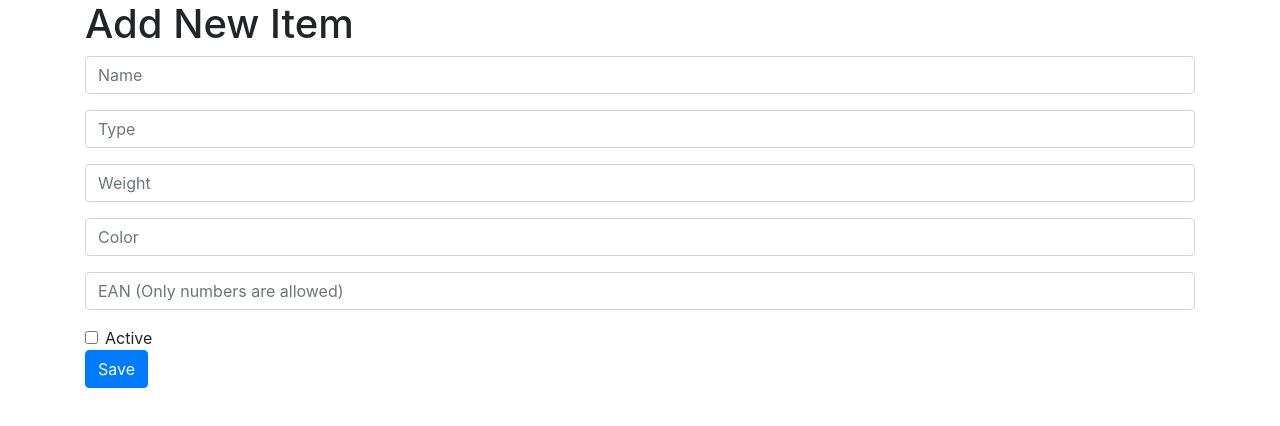
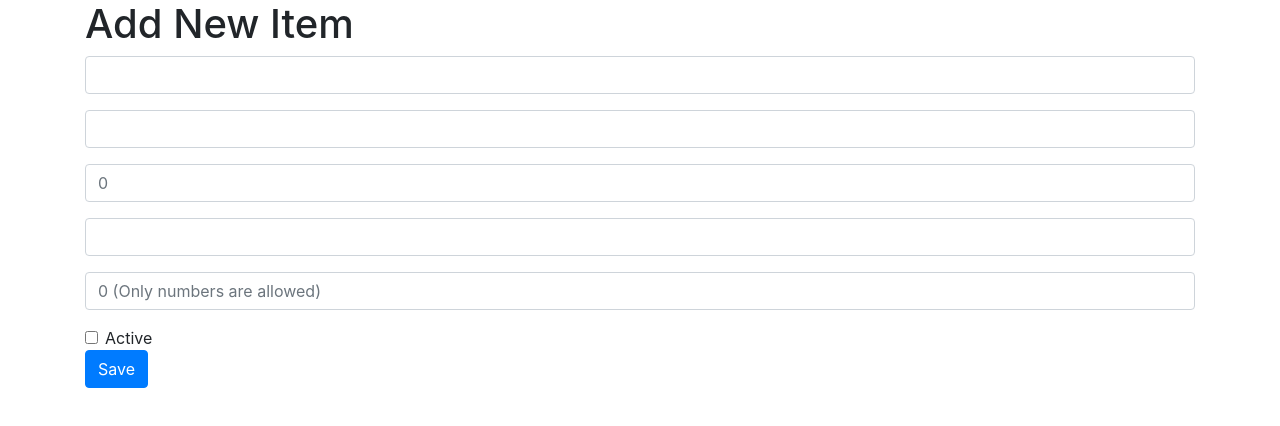
Before and after one commit to willow9/Warehouse, a React (Create React App) app: page /products/create in a window 1280 px wide. Shown: the top 426 px of the page. Built offline with nearby package versions, Linux system fonts and the light colour scheme.

Commit message:
Refactoring:  using  single form to add and edit an item.

```diff
--- a/src/App.tsx
+++ b/src/App.tsx
@@ -2,8 +2,8 @@ import React from "react";
 import { BrowserRouter, Route, Switch } from "react-router-dom";
 import Table from "./components/Table";
 import Product from "./components/Product";
-import NewItemForm from "./components/NewItemForm";
-import EditItemForm from "./components/EditItemForm";
+import NewItem from "./components/NewItem";
+import EditItem from "./components/EditItem";
 import State from "./context/State";
 
 const App = () => {
@@ -12,8 +12,8 @@ const App = () => {
       <BrowserRouter>
         <Switch>
           <Route exact path='/' component={Table} />
-          <Route exact path='/products/create' component={NewItemForm} />
-          <Route exact path='/products/:ean/edit' component={EditItemForm} />
+          <Route exact path='/products/create' component={NewItem} />
+          <Route exact path='/products/:ean/edit' component={EditItem} />
           <Route exact path='/products/:ean' component={Product} />
         </Switch>
       </BrowserRouter>
--- /dev/null
+++ b/src/components/EditItem.tsx
@@ -0,0 +1,79 @@
+import React, { Component } from "react";
+import ProductContext from "../context/ProductsContext";
+import { RouteComponentProps } from "react-router-dom";
+import Item from "../interfaces/IItem";
+import { EditItemForm } from "./EditItemForm";
+
+interface ItemProps extends RouteComponentProps<{ ean: string }> {}
+
+interface ItemtState {
+  name: string;
+  type: string;
+  weight: number;
+  color: string;
+  active: boolean;
+  ean: number;
+  initialEan: number;
+}
+
+export default class EditItem extends Component<ItemProps, ItemtState> {
+  static contextType = ProductContext;
+  constructor(props: ItemProps, context: any) {
+    super(props);
+    const item: Item = context.items.find((item: any) => {
+      return this.props.match.params.ean == item.ean;
+    });
+
+    this.state = {
+      name: item.name,
+      type: item.type,
+      weight: item.weight,
+      color: item.color,
+      active: item.active,
+      ean: item.ean,
+      initialEan: item.ean,
+    };
+  }
+  handleChange = (e: any) => {
+    this.setState({ ...this.state, [e.target.id]: e.target.value });
+  };
+  handleCheckboxChange = () => {
+    this.setState({ ...this.state, active: !this.state.active });
+  };
+  changeItem = (e: any) => {
+    e.preventDefault();
+    const newItem: Item = {
+      name: this.state.name,
+      type: this.state.type,
+      weight: Number(this.state.weight),
+      color: this.state.color,
+      active: this.state.active,
+      ean: Number(this.state.ean),
+    };
+    const initialEan: number = this.state.initialEan;
+    this.context.editItem(newItem, initialEan);
+    this.props.history.push("/");
+  };
+
+  render() {
+    return (
+      <div className='container'>
+        <EditItemForm
+          title='Edit Item'
+          name={this.state.name}
+          type={this.state.type}
+          weight={Number(this.state.weight)}
+          color={this.state.color}
+          active={Boolean(this.state.active)}
+          ean={Number(this.state.ean)}
+          handleChange={this.handleChange}
+          handleCheckboxChange={this.handleCheckboxChange}
+          changeItem={this.changeItem}
+          addItem={() => {}}
+          required={false}
+          editItem={true}
+        />
+      </div>
+    );
+  }
+}
--- a/src/components/EditItemForm.tsx
+++ b/src/components/EditItemForm.tsx
@@ -1,73 +1,36 @@
 import React, { Component } from "react";
-import ProductContext from "../context/ProductsContext";
-import { RouteComponentProps } from "react-router-dom";
-import Item from "../interfaces/IItem";
 
-interface ItemProps extends RouteComponentProps<{ ean: string }> {}
-interface ItemtState {
+type IProps = {
+  title: string;
   name: string;
   type: string;
   weight: number;
   color: string;
   active: boolean;
   ean: number;
-  initialEan: number;
-}
+  required: boolean;
+  editItem: boolean;
 
-export default class EditItemForm extends Component<ItemProps, ItemtState> {
-  static contextType = ProductContext;
-  constructor(props: ItemProps, context: any) {
-    super(props);
-    const item: Item = context.items.find((item: any) => {
-      return this.props.match.params.ean == item.ean;
-    });
+  handleChange: (e: any) => void;
+  handleCheckboxChange: (e: any) => void;
+  changeItem: (e: any) => void;
+  addItem: (e: any) => void;
+};
 
-    this.state = {
-      name: item.name,
-      type: item.type,
-      weight: item.weight,
-      color: item.color,
-      active: item.active,
-      ean: item.ean,
-      initialEan: item.ean,
-    };
-  }
-  handleChange = (e: any) => {
-    this.setState({ ...this.state, [e.target.id]: e.target.value });
-  };
-  handleCheckboxChange = () => {
-    this.setState({ ...this.state, active: !this.state.active });
-  };
-  changeItem = (e: any) => {
-    e.preventDefault();
-    const newItem: Item = {
-      name: this.state.name,
-      type: this.state.type,
-      weight: Number(this.state.weight),
-      color: this.state.color,
-      active: this.state.active,
-      ean: Number(this.state.ean),
-    };
-    const initialEan: number = this.state.initialEan;
-    this.context.changeItem(newItem, initialEan);
-    this.props.history.push("/");
-  };
-
+export class EditItemForm extends Component<IProps> {
   render() {
-    console.log(this.context);
-
     return (
-      <div className='container'>
-        <h1>Edit Item</h1>
+      <div>
+        <h1>{this.props.title}</h1>
         <form>
           <div className='form-group'>
             <input
               id='name'
               type='text'
               className='form-control'
-              placeholder={this.state.name}
-              required
-              onChange={this.handleChange}
+              placeholder={this.props.name}
+              required={this.props.required}
+              onChange={this.props.handleChange}
             />
           </div>
           <div className='form-group'>
@@ -75,9 +38,10 @@ export default class EditItemForm extends Component<ItemProps, ItemtState> {
               id='type'
               type='text'
               className='form-control'
-              placeholder={this.state.type}
-              required
-              onChange={this.handleChange}
+              placeholder={this.props.type}
+              value={this.props.type}
+              required={this.props.required}
+              onChange={this.props.handleChange}
             />
           </div>
           <div className='form-group'>
@@ -85,9 +49,9 @@ export default class EditItemForm extends Component<ItemProps, ItemtState> {
               id='weight'
               type='number'
               className='form-control'
-              placeholder={String(this.state.weight)}
-              required
-              onChange={this.handleChange}
+              placeholder={String(this.props.weight)}
+              required={this.props.required}
+              onChange={this.props.handleChange}
             />
           </div>
           <div className='form-group'>
@@ -95,9 +59,9 @@ export default class EditItemForm extends Component<ItemProps, ItemtState> {
               id='color'
               type='text'
               className='form-control'
-              placeholder={this.state.color}
-              required
-              onChange={this.handleChange}
+              placeholder={this.props.color}
+              required={this.props.required}
+              onChange={this.props.handleChange}
             />
           </div>
           <div className='form-group'>
@@ -105,9 +69,9 @@ export default class EditItemForm extends Component<ItemProps, ItemtState> {
               id='ean'
               type='number'
               className='form-control'
-              placeholder={`${String(this.state.ean)} (Only numbers are allowed)`}
-              required
-              onChange={this.handleChange}
+              placeholder={`${String(this.props.ean)} (Only numbers are allowed)`}
+              required={this.props.required}
+              onChange={this.props.handleChange}
             />
           </div>
 
@@ -116,13 +80,17 @@ export default class EditItemForm extends Component<ItemProps, ItemtState> {
               type='checkbox'
               className='form-check-input'
               id='active'
-              checked={this.state.active}
-              onChange={this.handleCheckboxChange}
+              checked={this.props.active}
+              onChange={this.props.handleCheckboxChange}
             />
             <label className='form-check-label'>Active</label>
           </div>
-          <button type='submit' className='btn btn-primary' onClick={this.changeItem}>
-            Save Changes
+          <button
+            type='submit'
+            className='btn btn-primary'
+            onClick={this.props.editItem ? this.props.changeItem : this.props.addItem}
+          >
+            Save
           </button>
         </form>
       </div>
--- /dev/null
+++ b/src/components/NewItem.tsx
@@ -0,0 +1,75 @@
+import React, { Component } from "react";
+import ProductContext from "../context/ProductsContext";
+import Item from "../interfaces/IItem";
+import { RouteComponentProps } from "react-router-dom";
+import { EditItemForm } from "./EditItemForm";
+
+interface NewItemProps extends RouteComponentProps<{}> {}
+
+class NewItemForm extends Component<NewItemProps, Item> {
+  static contextType = ProductContext;
+  constructor(props: any) {
+    super(props);
+    this.state = {
+      name: "",
+      type: "",
+      weight: 0,
+      color: "",
+      active: false,
+      ean: 0,
+    };
+  }
+  handleChange = (e: any) => {
+    this.setState({ ...this.state, [e.target.id]: e.target.value });
+  };
+  handleCheckboxChange = () => {
+    this.setState({ ...this.state, active: !this.state.active });
+  };
+  addItem = (e: any) => {
+    if (this.validateInput()) {
+      const newItem: Item = {
+        name: this.state.name,
+        type: this.state.type,
+        weight: Number(this.state.weight),
+        color: this.state.color,
+        active: this.state.active,
+        ean: Number(this.state.ean),
+      };
+      this.context.addItem(newItem);
+      this.props.history.push("/");
+    }
+  };
+  validateInput = () => {
+    if (
+      this.state.name === "" ||
+      this.state.type === "" ||
+      this.state.weight === 0 ||
+      this.state.color === "" ||
+      this.state.ean === 0
+    ) {
+      return false;
+    } else return true;
+  };
+  render() {
+    return (
+      <div className='container'>
+        <EditItemForm
+          title='Add New Item'
+          name={this.state.name}
+          type={this.state.type}
+          weight={Number(this.state.weight)}
+          color={this.state.color}
+          active={Boolean(this.state.active)}
+          ean={Number(this.state.ean)}
+          handleChange={this.handleChange}
+          handleCheckboxChange={this.handleCheckboxChange}
+          changeItem={() => {}}
+          addItem={this.addItem}
+          required={true}
+          editItem={false}
+        />
+      </div>
+    );
+  }
+}
+export default NewItemForm;
--- a/src/components/NewItemForm.tsx
+++ /dev/null
@@ -1,108 +0,0 @@
-import React, { Component } from "react";
-import ProductContext from "../context/ProductsContext";
-import Item from "../interfaces/IItem";
-import { RouteComponentProps } from "react-router-dom";
-
-interface NewItemProps extends RouteComponentProps<{}> {}
-
-class NewItemForm extends Component<NewItemProps, Item> {
-  static contextType = ProductContext;
-  constructor(props: any) {
-    super(props);
-    this.state = {
-      name: "",
-      type: "",
-      weight: 0,
-      color: "",
-      active: false,
-      ean: 0,
-    };
-  }
-  handleChange = (e: any) => {
-    this.setState({ ...this.state, [e.target.id]: e.target.value });
-  };
-  handleCheckboxChange = () => {
-    this.setState({ ...this.state, active: !this.state.active });
-  };
-  addItem = (e: any) => {
-    e.preventDefault();
-    const newItem: Item = {
-      name: this.state.name,
-      type: this.state.type,
-      weight: Number(this.state.weight),
-      color: this.state.color,
-      active: this.state.active,
-      ean: Number(this.state.ean),
-    };
-    this.context.addItem(newItem);
-    this.props.history.push("/");
-  };
-  render() {
-    return (
-      <div className='container'>
-        <h1>Add New Item</h1>
-        <form>
-          <div className='form-group'>
-            <input
-              id='name'
-              type='text'
-              className='form-control'
-              placeholder='Name'
-              required
-              onChange={this.handleChange}
-            />
-          </div>
-          <div className='form-group'>
-            <input
-              id='type'
-              type='text'
-              className='form-control'
-              placeholder='Type'
-              required
-              onChange={this.handleChange}
-            />
-          </div>
-          <div className='form-group'>
-            <input
-              id='weight'
-              type='number'
-              className='form-control'
-              placeholder='Weight '
-              required
-              onChange={this.handleChange}
-            />
-          </div>
-          <div className='form-group'>
-            <input
-              id='color'
-              type='text'
-              className='form-control'
-              placeholder='Color'
-              required
-              onChange={this.handleChange}
-            />
-          </div>
-          <div className='form-group'>
-            <input
-              id='ean'
-              type='number'
-              className='form-control'
-              placeholder='EAN (Only numbers are allowed)'
-              required
-              onChange={this.handleChange}
-            />
-          </div>
-
-          <div className='form-check'>
-            <input type='checkbox' className='form-check-input' id='active' onChange={this.handleCheckboxChange} />
-            <label className='form-check-label'>Active</label>
-          </div>
-          <button type='submit' className='btn btn-primary' onClick={this.addItem}>
-            Save
-          </button>
-        </form>
-      </div>
-    );
-  }
-}
-export default NewItemForm;
```
